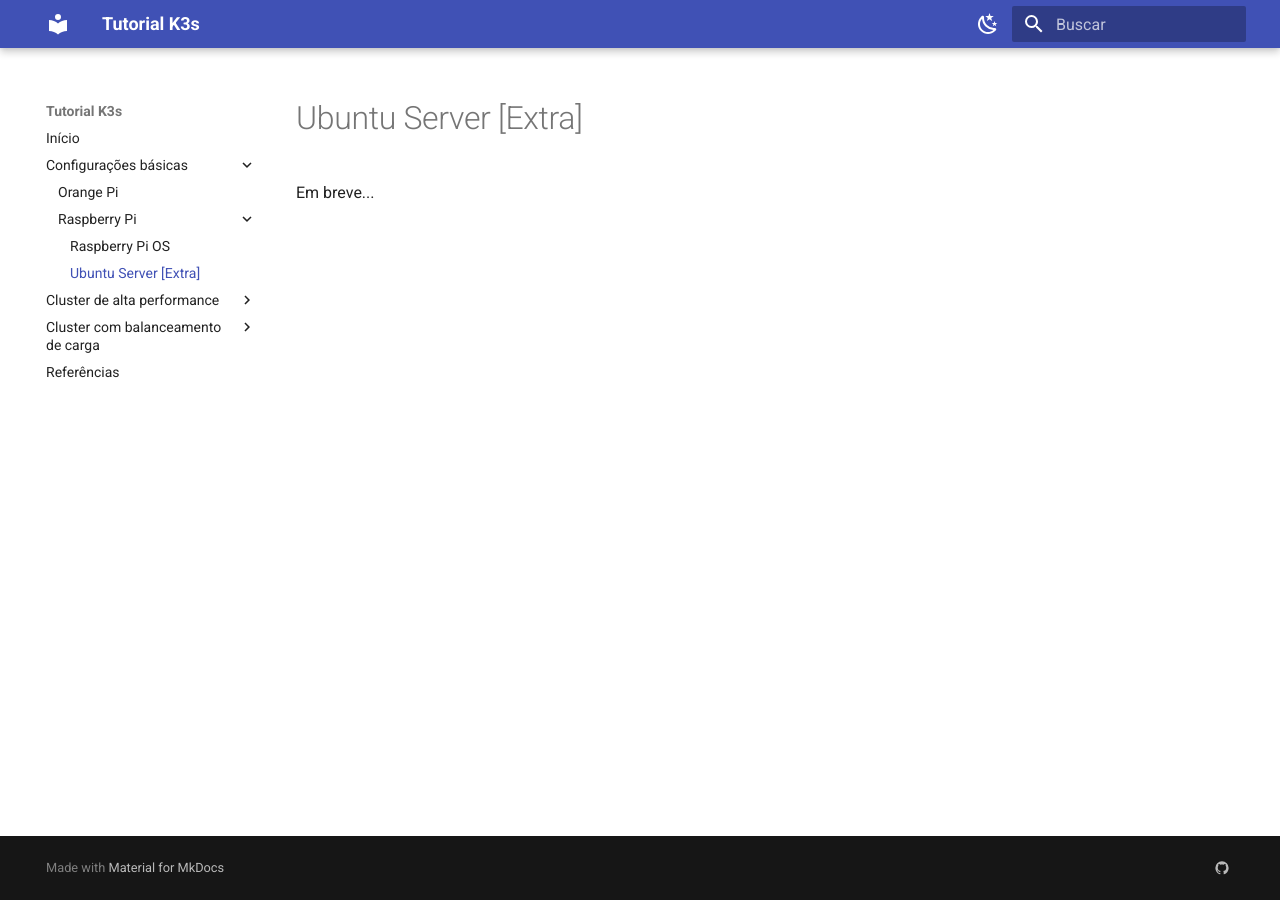
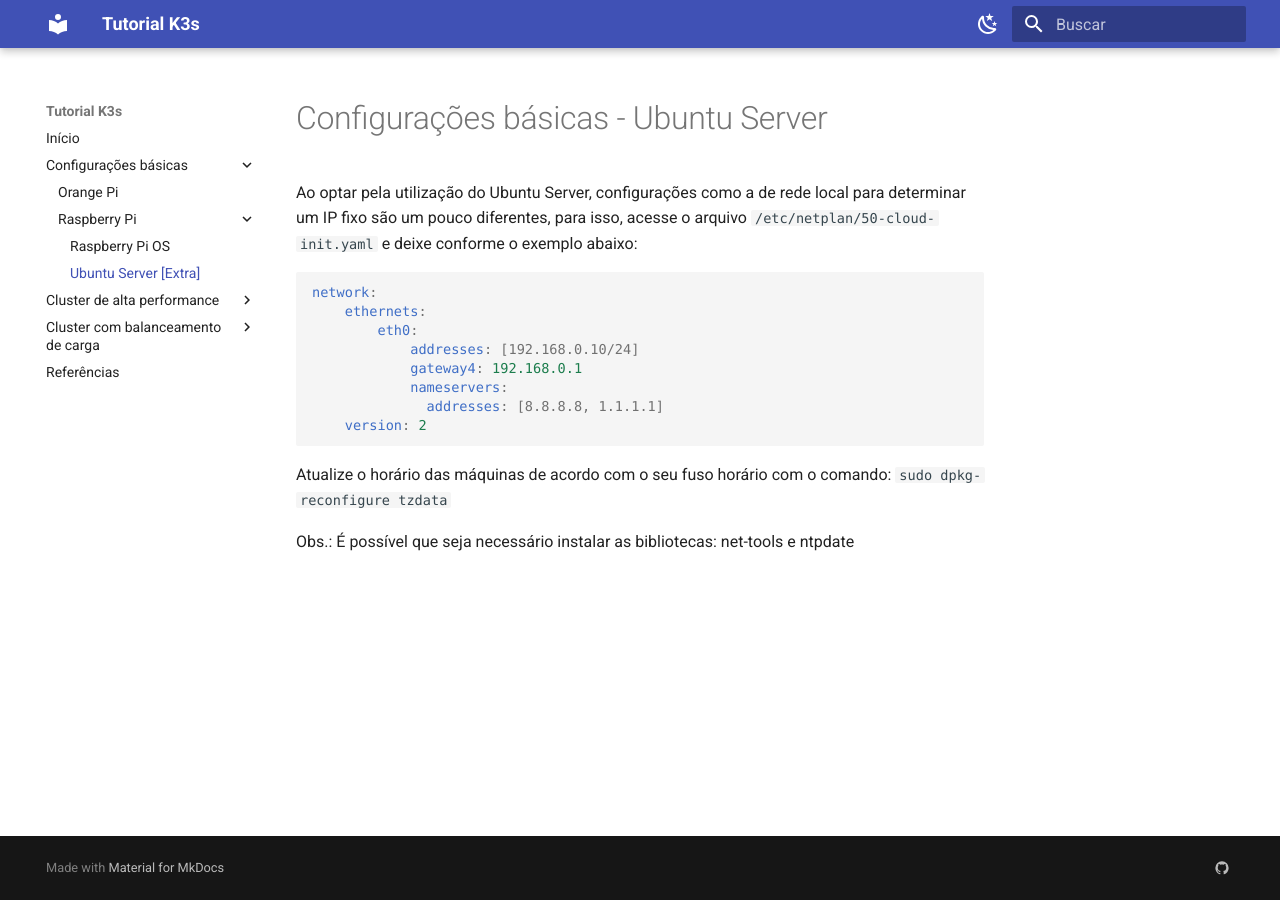
Before and after one commit to Prisma-IAP/tutorial_k3s, an MkDocs documentation site: the page built from docs/basics/raspberry/ubuntu_server.md, in a window 1280 px wide. Built offline with MkDocs 1.6.1 and Material for MkDocs 9.7.7, drawn with Linux system fonts in a browser that asks for light colours; some web fonts are replaced.

Commit message:
Raspberry Pi - Ubuntu Server

````diff
--- a/docs/basics/raspberry/ubuntu_server.md
+++ b/docs/basics/raspberry/ubuntu_server.md
@@ -1 +1,20 @@
-Em breve...
+# Configurações básicas - Ubuntu Server
+
+Ao optar pela utilização do Ubuntu Server, configurações como a de rede local
+para determinar um IP fixo são um pouco diferentes, para isso, acesse o arquivo
+``/etc/netplan/50-cloud-init.yaml`` e deixe conforme o exemplo abaixo:
+```yaml
+network:
+    ethernets:
+        eth0:
+            addresses: [192.168.0.10/24]
+            gateway4: 192.168.0.1
+            nameservers:
+              addresses: [8.8.8.8, 1.1.1.1]
+    version: 2
+```
+
+Atualize o horário das máquinas de acordo com o seu fuso horário com o comando:
+``sudo dpkg-reconfigure tzdata``
+
+Obs.: É possível que seja necessário instalar as bibliotecas: net-tools e ntpdate
````
Also changed, not shown: docs/basics/raspberry/raspberrypi_os.md (+1 -1 lines).
